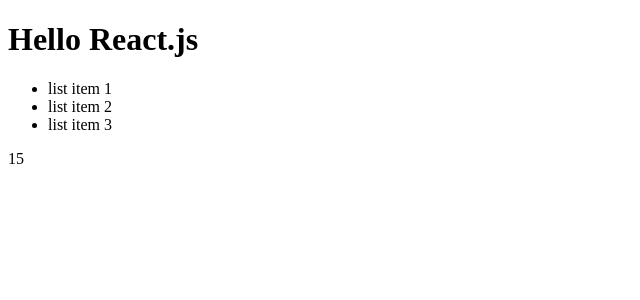
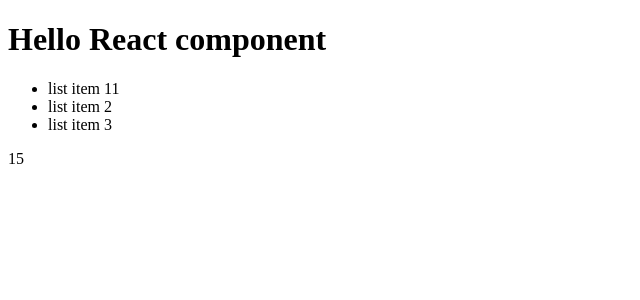
Before and after one commit to OlexanderChekmarev/fake-shop, a React (Create React App) app: page / in a window 1280 px wide. Shown: the top 300 px of the page, without its empty margins (0-640 px from the left). Built offline with nearby package versions, Linux system fonts and the light colour scheme.

Commit message:
wright function react component

```diff
--- a/src/App.tsx
+++ b/src/App.tsx
@@ -1,23 +1,30 @@
 import React from 'react'
 
-const title = <h1>Hello React.js</h1>
-
-const list = (
-    <ul>
-    <li>list item 1</li>
-    <li>list item 2</li>
-    <li>list item 3</li>
-    </ul>
-)
+// React Element
+// const title = <h1>Hello React.js</h1>
 
 
+// React component
+const Title = () => <h1>Hello React component</h1>
+
+const List = () => {
+    let a = 10
+    return (
+      <ul>
+           <li>list item {a + 1}</li>
+           <li>list item 2</li>
+           <li>list item 3</li>
+      </ul>
+   )
+}
 
 function App() {
     return (
     <div className="App">
-        {title} {list} {10 + 5}
+        <Title />
+        <List />
+        {10 + 5}
     </div>
     )
 }
-
 export default App
```
